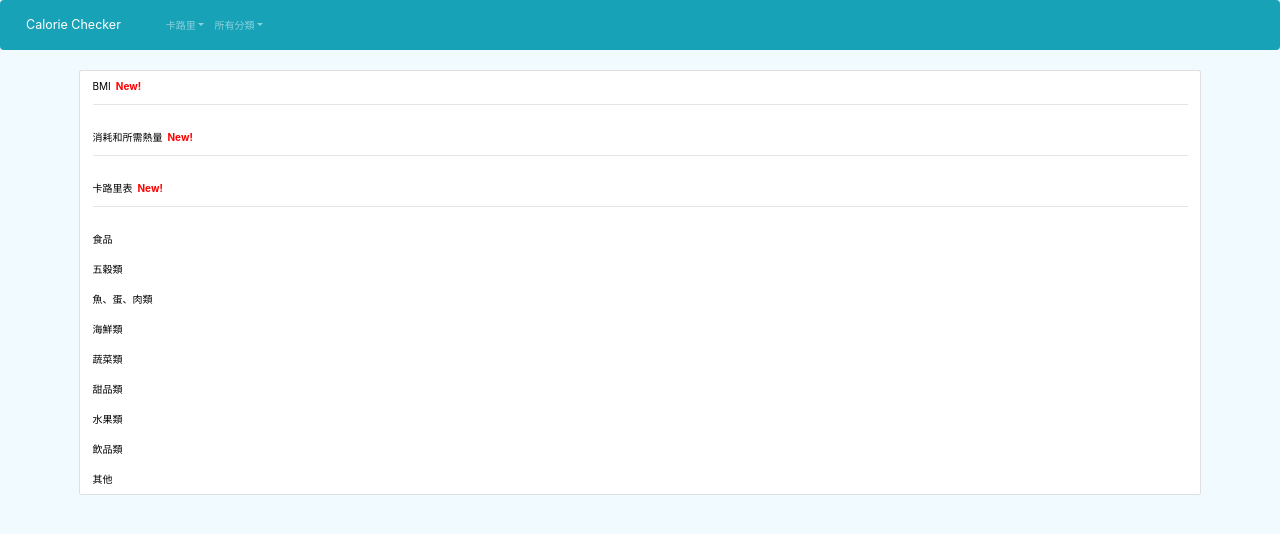
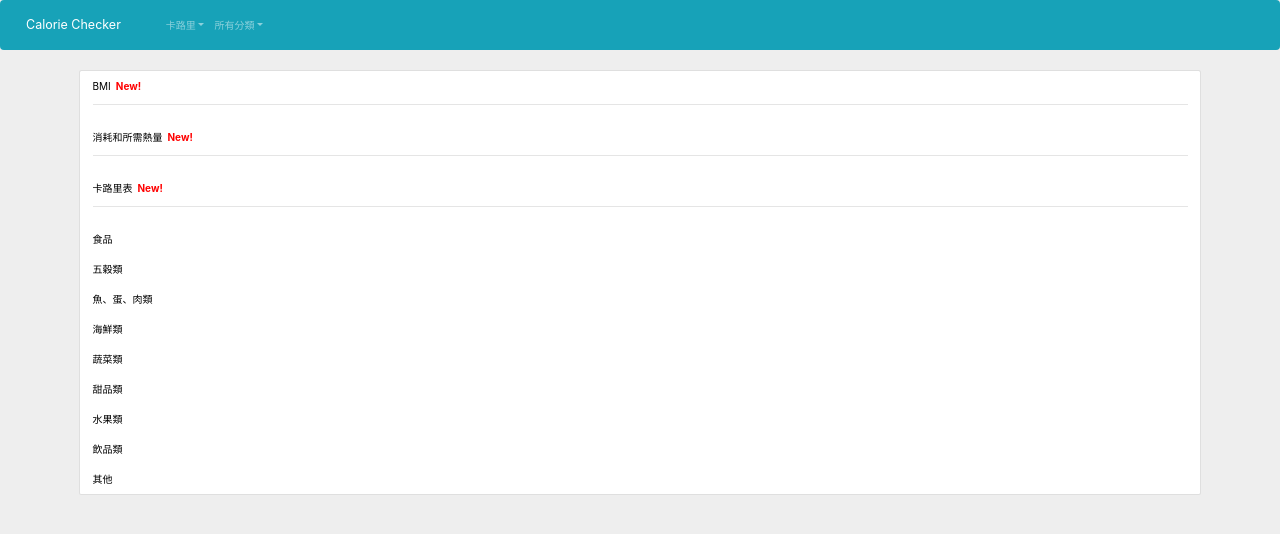
Before and after one commit to Louie-L/calorie-checker, a React (Create React App) app: page / in a window 1280 px wide. Shown: the top 534 px of the page. Built offline with nearby package versions, Linux system fonts and the light colour scheme.

Commit message:
fix: styling and invalid link

```diff
--- a/src/components/layout/Layout.js
+++ b/src/components/layout/Layout.js
@@ -15,7 +15,7 @@ function Layout(props) {
               <NavDropdown.Item><Link to='/calorie-calculate'>消耗和所需熱量</Link></NavDropdown.Item>
               <NavDropdown.Item><Link to='/calorie-table'>卡路里表</Link></NavDropdown.Item>
               <NavDropdown.Divider />
-              <NavDropdown.Item href="/new-calorie">新增卡路里</NavDropdown.Item>
+              <NavDropdown.Item><Link to='/new-calorie'>新增卡路里</Link></NavDropdown.Item>
             </NavDropdown>
             <NavDropdown title="所有分類" id="basic-nav-dropdown">
               <NavDropdown.Item><Link to='/food'>食品</Link></NavDropdown.Item>
--- a/src/index.css
+++ b/src/index.css
@@ -1,5 +1,5 @@
   body {
-    background-color: #f1faff!important;
+    background-color: #eeeeee!important;
   }
 
   a {
```
